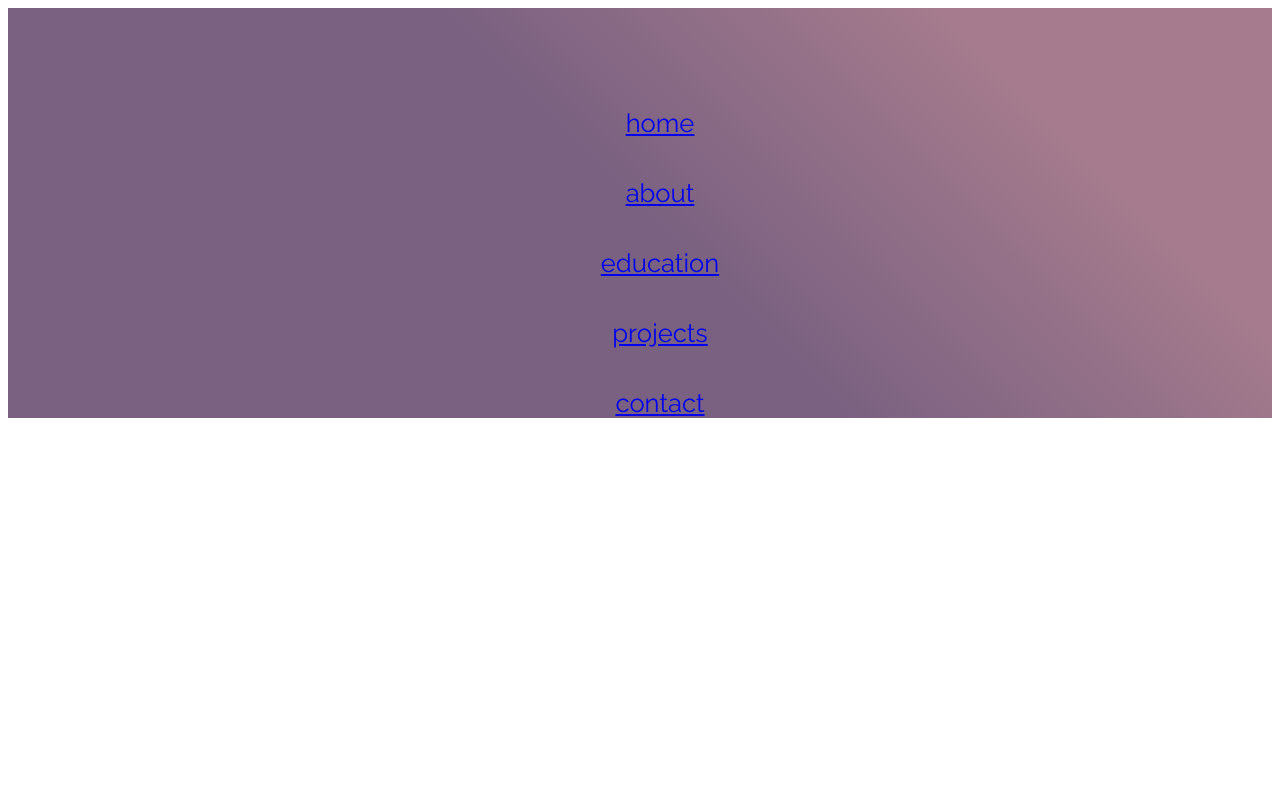
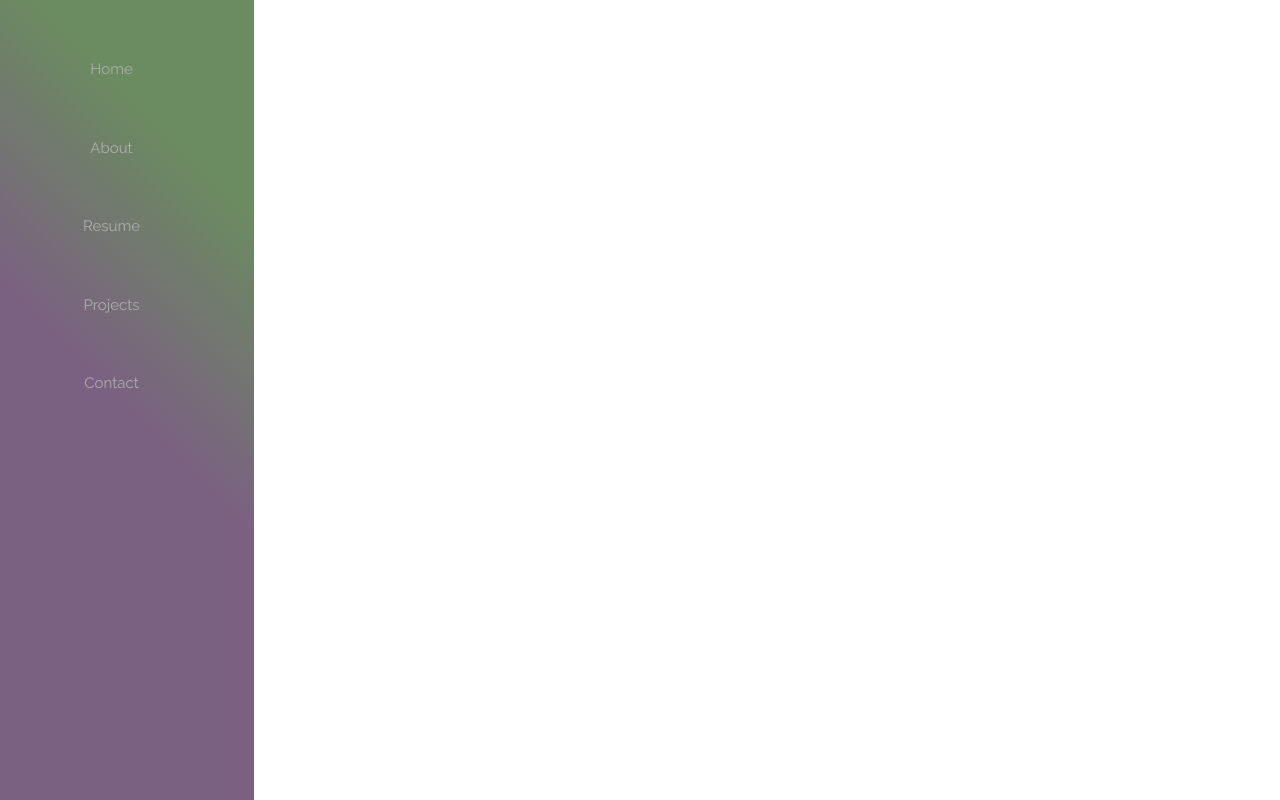
Before and after one commit to nzukie-b/portfolio, a React (Create React App) app: page / in a window 1280 px wide. Built offline with nearby package versions, Linux system fonts and the light colour scheme.

Commit message:
Fixed margin on navbar

```diff
--- a/package.json
+++ b/package.json
@@ -11,6 +11,7 @@
     "node-sass": "^5.0.0",
     "react": "^17.0.2",
     "react-dom": "^17.0.2",
+    "react-pro-sidebar": "^0.6.0",
     "react-router-dom": "^5.2.0",
     "react-scripts": "4.0.3",
     "web-vitals": "^1.1.2"
--- a/src/App.scss
+++ b/src/App.scss
@@ -1,5 +1,5 @@
 @import "./components/navbar";
-
+@import './styles/custom';
 
 @import url("https://fonts.googleapis.com/css?family=Raleway:300,400,500,700&display=swap");
 :root {
@@ -10,10 +10,38 @@
     --typing-font: 3rem;
 }
 
-// nav {
-//     margin: 0;
-//     padding: 0;
-// }
+
+.nav-bar {
+    position: fixed;
+    top: 0;
+    bottom: 0;
+    left: 0;
+    min-height: 100vh !important;
+    z-index: 100;
+    box-shadow: inset -1px 0 0 rgba(0, 0, 0, .1);
+    margin-left: -1rem;
+    min-height: 100vh !important;
+
+}
+#sidebar-wrapper{
+    min-height: 100vh !important;
+    width: 100vw;
+    margin-left: -1rem;
+    // -webkit-transition: margin .25s ease-out;
+    // -moz-transition: margin .25s ease-out;
+    // -o-transition: margin .25s ease-out;
+    transition: margin .25s ease-out;
+}
+#sidebar-wrapper .sidebar-heading {
+    padding: 0.875rem 1.25rem;
+    font-size: 1.2rem;
+}
+
+#page-content-wrapper {
+    min-width: 0;
+    width: 100%;
+}
+
 
 body {
     font-family: "Raleway";
--- /dev/null
+++ b/src/components/Home.js
@@ -0,0 +1,12 @@
+import React from 'react'
+
+const Home = () => {
+
+    return (
+        <div>
+            YOOOO
+        </div>
+    )
+}
+
+export default Home
--- a/src/components/Homepage.js
+++ b/src/components/Homepage.js
@@ -1,19 +1,46 @@
-import React from 'react'
+import React from 'react';
 import Navbar from './Navbar'
+import Home from './Home'
 import {
-    BrowserRouter as Router,
+    BrowserRouter as Router, Route,
 } from "react-router-dom";
 
 
 const Homepage = () => {
+
+    const header = () => {
         return (
-            <div>
+            <header class="header" id="header">
+                <div class="header_toggle"> <i class='bx bx-menu' id="header-toggle"></i> </div>
+                <div class="header_img"> <img src="https://i.imgur.com/hczKIze.jpg" alt="" /> </div>
+            </header>
+        )
+    }
+
+    return (
+        <body id='body-pd'>
+            {header}
+            <div className='container-fluid'>
+                <div className='row'>
                     <Router>
-                <Navbar />
+                        <div className='col-2 px-0'>
+                            <div id='sidebar-wrapper'>
+                                <Navbar/>
+                            </div>
+                        </div>
+                        <div className='col-10 px-0' id='content-wrapper'>
+                            <Route path='/(home)' component={Home} />
+                            <Route path='/resume' />
+                            <Route path='/projects' />
+                            <Route path='/about' />
+                        </div>
                         {/* Brand Image */}
                         {/* Projects */}
                     </Router>
                 </div>
+            </div>
+        </body>
+
     )
 }
 export default Homepage
--- a/src/components/Item.js
+++ b/src/components/Item.js
@@ -1,28 +1,13 @@
-import React, { useState } from 'react';
+import React from 'react';
 import { Link } from 'react-router-dom';
 
 const Item = props => {
-    const [toLink, setToLink] = useState(props.toLink)
-    const [name, setName] = useState(props.name)
-    const activeItem = props.activeItem
-
-
-
-    // const handleClick = name => {
-    //     let items = document.querySelectorAll('.active')
-    //     console.log(items)
-    //     items = Array.from(items).forEach( el => el.classList.remove('active'))
-    //     console.log(items)
-
-    //     setActive(!active);
-    //     console.log(active)
-    // }
-
-
+    const toLink = props.toLink;
+    const name = props.name;
     return (
-            <Link to={toLink}>
-                {name}
-            </Link>
+        <Link to={toLink}>
+            {name}
+        </Link>
     )
 }
 
--- a/src/components/Navbar.js
+++ b/src/components/Navbar.js
@@ -1,34 +1,47 @@
 import React, { useState } from 'react';
 import Item from './Item'
+import { ProSidebar, Menu, MenuItem } from 'react-pro-sidebar'
 
 const Navbar = () => {
-    // TODO: Constants
-    const [activeItem, setActiveItem] = useState(null)
+    const [activeItem, setActiveItem] = useState(false)
+    const [toggled, setToggled] = useState(false);
     const handleClick = (name) => {
         setActiveItem(name)
+    }
 
+    const handleToggle = (name) => {
+        setToggled(name)
     }
-    const navItems = ["home", "about", "education", "projects", "contact"].map((key) => {
+
+    // // // TODO: Constants for map
+    // // const [activeItem, setActiveItem] = useState(false)
+    // // const [toggled, setToggled] = useState(false);
+    // const handleClick = props.handleClick;
+    // const handleToggle = props.handleToggle;
+    // const activeItem = props.activeItem
+
+    const navItems = ["home", "about", "resume", "projects", "contact"].map((key) => {
         return (
-            <li className={`navItem ${activeItem === key ? 'active' : ''}`} key={key} onClick={() => handleClick(key)}>
-                <Item name={key} toLink={`/${key}`}/>
-            </li>
+            <MenuItem className={`navItem ${activeItem === key ? 'active' : ''}`} key={key} onClick={() => handleClick(key)}>
+                <Item name={key.charAt(0).toUpperCase().concat(key.substring(1))} toLink={`/${key}`} />
+            </MenuItem>
         )
     });
 
+    return (
+        <ProSidebar onToggle={handleToggle} breakPoint='sm' toggled={toggled}>
+            <Menu>
+                {navItems}
+            </Menu>
+        </ProSidebar>
+        // <nav className='navbar navbar-default'>
+        //     <div className='container-fluid'>
+        //         <ul>
+        //             {navItems}
+        //         </ul>
+        //     </div>
 
-
-    return (
-        <nav>
-            <ul>
-                {navItems}
-                {/* <Item key={"Home"} name="Home" toLink="/" activeItem={activeItem} handleClick={handleClick} ></Item>
-                <Item key={"About"} name="About" toLink="/about" ></Item>
-                <Item key={"Education"} name="Education" toLink="/education"></Item>
-                <Item key={"Projects"} name="Projects" toLink="/projects"></Item>
-                <Item key={"Contact"} name="Contact" toLink="/contact"></Item> */}
-            </ul>
-        </nav>
+        // </nav>
     );
 }
 export default Navbar
--- a/src/components/_navbar.scss
+++ b/src/components/_navbar.scss
@@ -1,5 +1,5 @@
 $grad_start: #7a6181;
-$grad_end: #a57b8d;
+$grad_end: #6B8C60;
 $text_color: #d2e1e1;
 
 nav {
@@ -9,13 +9,17 @@ nav {
     background: linear-gradient(45deg, $grad_start 50%, $grad_end 80%);
 }
 
+a {
+    color: $text_color;
+}
 
-nav ul {
-    font-size: var(--fontsize-nav);
-    text-align: center;
-    list-style-type: none;
-    text-decoration: none;
-    color: $text_color
+nav {
+    ul {
+        font-size: var(--fontsize-nav);
+        text-align: center;
+        list-style-type: none;
+        text-decoration: none;
+    }
 }
 nav ul li {
     margin: 40px;
--- /dev/null
+++ b/src/styles/_custom.scss
@@ -0,0 +1,10 @@
+@import "../../node_modules/bootstrap/scss/functions";
+@import "../../node_modules/bootstrap/scss/variables";
+
+@import "../../node_modules/bootstrap/scss/bootstrap";
+
+@import '~react-pro-sidebar/dist/scss/styles.scss';
+
+.pro-sidebar {
+    height: 100vh;
+}
```
Also changed, not shown: 1 other file (tests, documents, lock files or other folders). Lines whose indentation alone changed are shown as unchanged.
